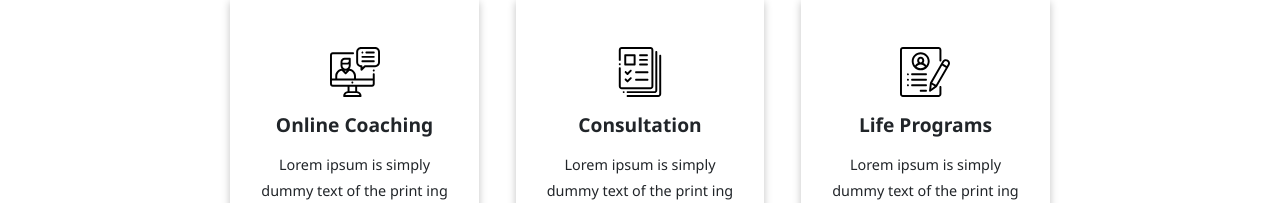
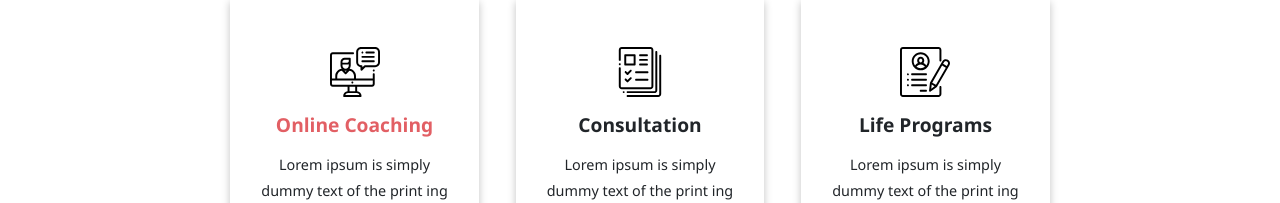
Before and after one commit to francescotroiano98/proj-html-vuejs, a Vue app: page / in a window 1280 px wide. In both pictures the pointer is over the element "Online Coaching". Shown: the part 1133-1336 px from the top of the page. Built offline with nearby package versions, Linux system fonts and the light colour scheme.

Commit message:
added hover on the h3 in the description component

```diff
--- a/src/components/MainContents/Description.vue
+++ b/src/components/MainContents/Description.vue
@@ -139,5 +139,7 @@ span:hover{
         align-self: center;
     }
 }
-
+.my_card:hover h3{
+    color: #e25f64;
+}
 </style>
```
